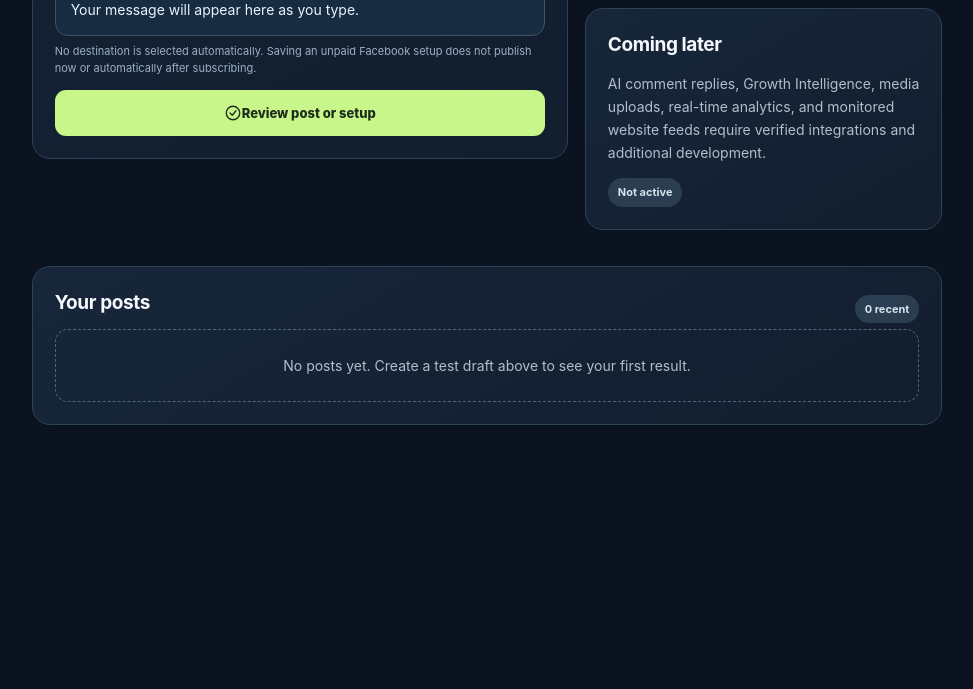
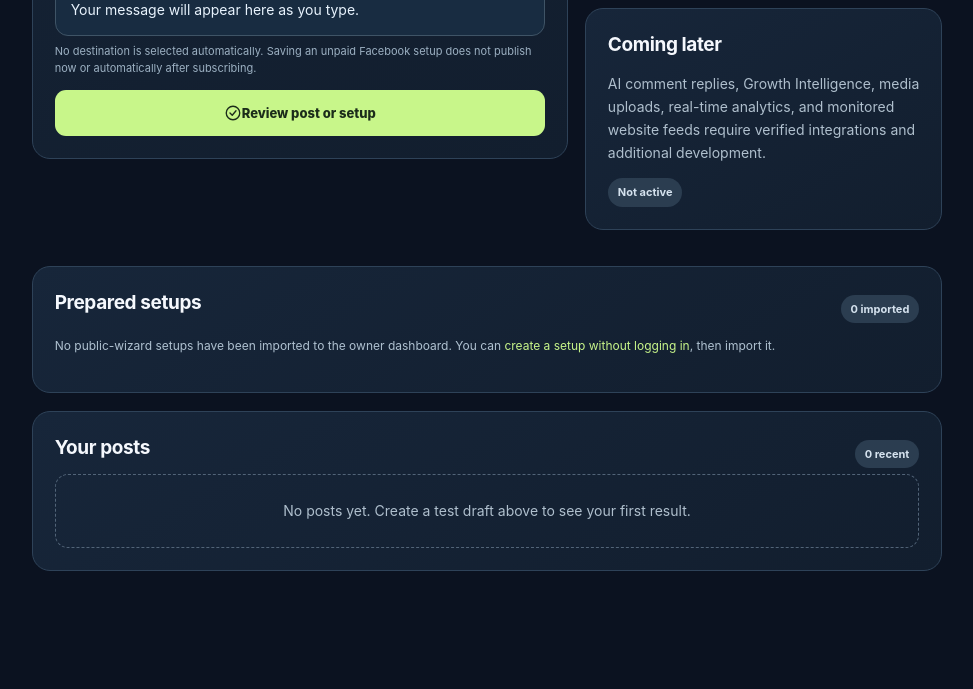
Before and after one commit to Darius-Lea/Auto-Poster-AI, a Python web app: template templates/dashboard.html in a window 1280 px wide. Shown: the part 1400-2089 px from the top of the page, without its empty margins (263-1236 px from the left). Before the commit the page ends 1825 px from the top, so only its background shows below. Run offline with Jinja, Linux system fonts and the light colour scheme; the template is opened without the code that fills it, so the values that code supplies are empty.

Commit message:
Offer one-click owner import after anonymous setup and show imported inactive configurations

```diff
--- a/templates/dashboard.html
+++ b/templates/dashboard.html
@@ -64,6 +64,20 @@ details{border:1px solid #385069;border-radius:12px;margin:14px 0}summary{paddin
    <div><div class="eyebrow">YOUR CONTROL CENTER</div><h1>Welcome to Auto Poster AI</h1><p>Plan content, test scheduling, and see which integrations are ready.</p></div>
    <a class="button-secondary" href="/logout">Sign out</a>
   </div>
+  {% if imported %}
+  <div class="banner" role="status"><div><b><svg class="icon" aria-hidden="true"><use href="#ico-check"/></svg> Setup imported into private beta</b><p>Your chosen platforms, content and timing have been saved as an inactive plan. Nothing is publishing. Free preview storage can reset.</p></div><span class="badge good">SETUP SAVED</span></div>
+  {% endif %}
+  <div id="guest-import" class="card" hidden>
+   <div class="split"><h2><svg class="icon" aria-hidden="true"><use href="#ico-file"/></svg> Your free setup is ready to transfer</h2><span class="badge good">NO PAYMENT</span></div>
+   <p>You prepared a post and schedule before signing in. Save them in this private beta dashboard now—publishing will stay off.</p>
+   <div id="guest-summary" class="help"></div>
+   <form method="post" action="/start/import" id="guest-import-form">
+    <input type="hidden" name="_csrf" value="{{csrf}}">
+    <input type="hidden" name="setup_payload" id="guest-payload">
+    <button type="submit" class="button">Save my setup to the dashboard</button>
+   </form>
+   <p class="small">This beta uses a single owner account. Public multi-user accounts are not available yet.</p>
+  </div>
   {% if preview_mode %}
   <div class="banner" role="status"><div><b><svg class="icon" aria-hidden="true"><use href="#ico-shield"/></svg> Free beta: safe preview mode</b><p>Build automation plans, posting schedules and drafts without paying. This free preview cannot publish externally and may lose saved setups after a restart.</p></div><span class="badge">TEST MODE</span></div>
   {% elif payment_required and not paid %}
@@ -125,6 +139,23 @@ details{border:1px solid #385069;border-radius:12px;margin:14px 0}summary{paddin
    <section class="card"><h2>Coming later</h2><p>AI comment replies, Growth Intelligence, media uploads, real-time analytics, and monitored website feeds require verified integrations and additional development.</p><span class="badge">Not active</span></section>
   </aside>
  </div>
+ <section class="card" id="imported-setups">
+  <div class="split"><h2>Prepared setups</h2><span class="badge">{{imported_setups|length}} imported</span></div>
+  {% if imported_setups %}
+   <div class="posts">
+   {% for p in imported_setups %}
+   <article class="post">
+    <div class="split"><b>Post configuration</b><span class="badge warn">Saved · Not active</span></div>
+    <p><b>Platforms:</b> {{p.platforms|join(', ')|title}}</p>
+    <p>{{p.message}}</p>
+    {% if p.topic %}<p class="small"><b>Content guidance:</b> {{p.topic}}</p>{% endif %}
+    <small>{{p.frequency.replace('_',' ')|title}} · {{'Selected time ' ~ p.scheduled_at if p.time_type=='at_time' else 'Timing chosen at activation'}} · {{'Review each post' if p.approval=='approve_every_post' else 'Autopilot requested (requires approval)'}}</small>
+    <p class="small">This is an inert configuration record. Connecting a Page or paying does not activate it.</p>
+   </article>
+   {% endfor %}
+   </div>
+  {% else %}<p class="small">No public-wizard setups have been imported to the owner dashboard. You can <a href="/start">create a setup without logging in</a>, then import it.</p>{% endif %}
+ </section>
  <section class="card" id="posts">
   <div class="split"><h2>Your posts</h2><span class="badge">{{posts|length}} recent</span></div>
   {% if posts %}<div class="posts">
@@ -197,5 +228,23 @@ form.addEventListener('submit',e=>{
 edit.addEventListener('click',()=>{modal.hidden=true;review.focus();});
 confirm.addEventListener('click',()=>{approved=true;modal.hidden=true;form.requestSubmit();});
 document.addEventListener('keydown',e=>{if(e.key==='Escape'&&!modal.hidden){modal.hidden=true;review.focus();}});
+const importPanel=document.getElementById('guest-import');
+try {
+ const prepared=JSON.parse(localStorage.getItem('autoposter_public_setup_v1')||'null');
+ if(prepared && Array.isArray(prepared.platforms) && prepared.platforms.length && prepared.message && prepared.setup_key){
+  const importedKey=localStorage.getItem('autoposter_last_imported_setup_key');
+  const justImported={{'true' if imported else 'false'}};
+  if(justImported) localStorage.setItem('autoposter_last_imported_setup_key',prepared.setup_key);
+  if(!justImported && importedKey!==prepared.setup_key){
+   importPanel.hidden=false;
+   document.getElementById('guest-payload').value=JSON.stringify(prepared);
+   document.getElementById('guest-summary').textContent=
+    prepared.platforms.join(', ')+' · '+(prepared.frequency||'once')+
+    ' · '+(prepared.message||'').slice(0,180);
+  }
+ }
+} catch (_) {
+ // Device storage may be disabled; private dashboard still works.
+}
 </script>
 </body></html>
```
